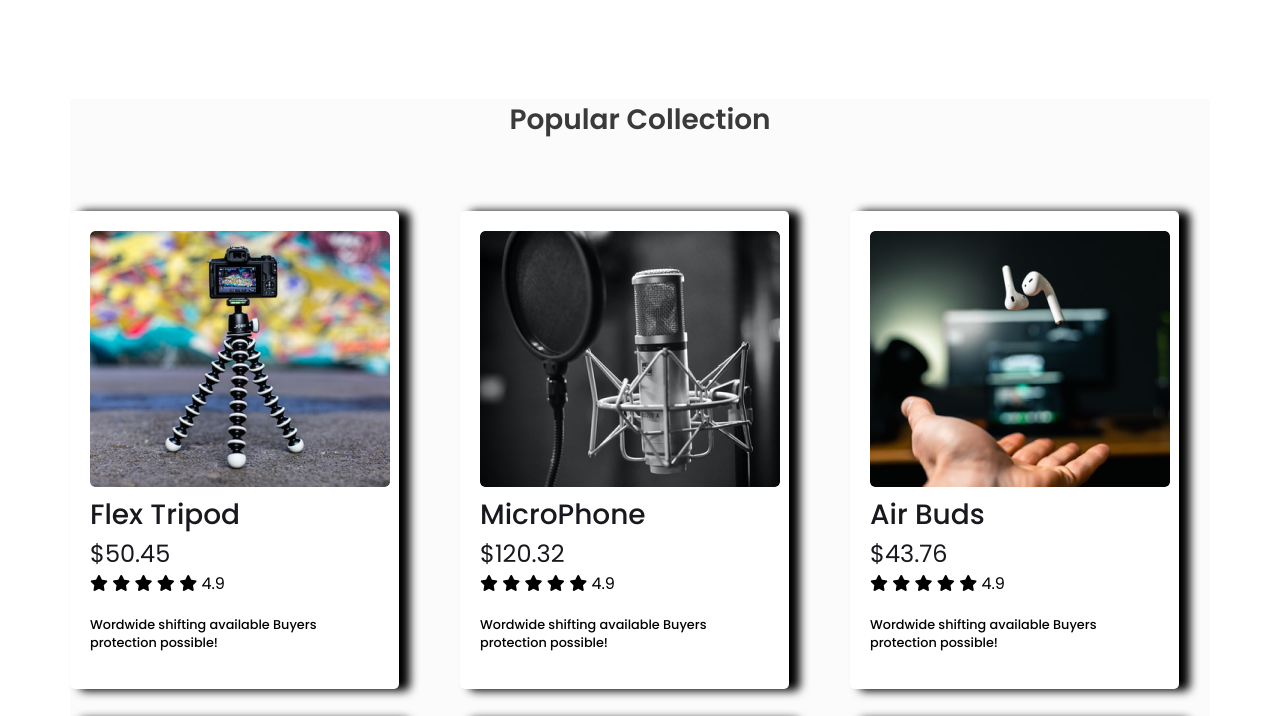
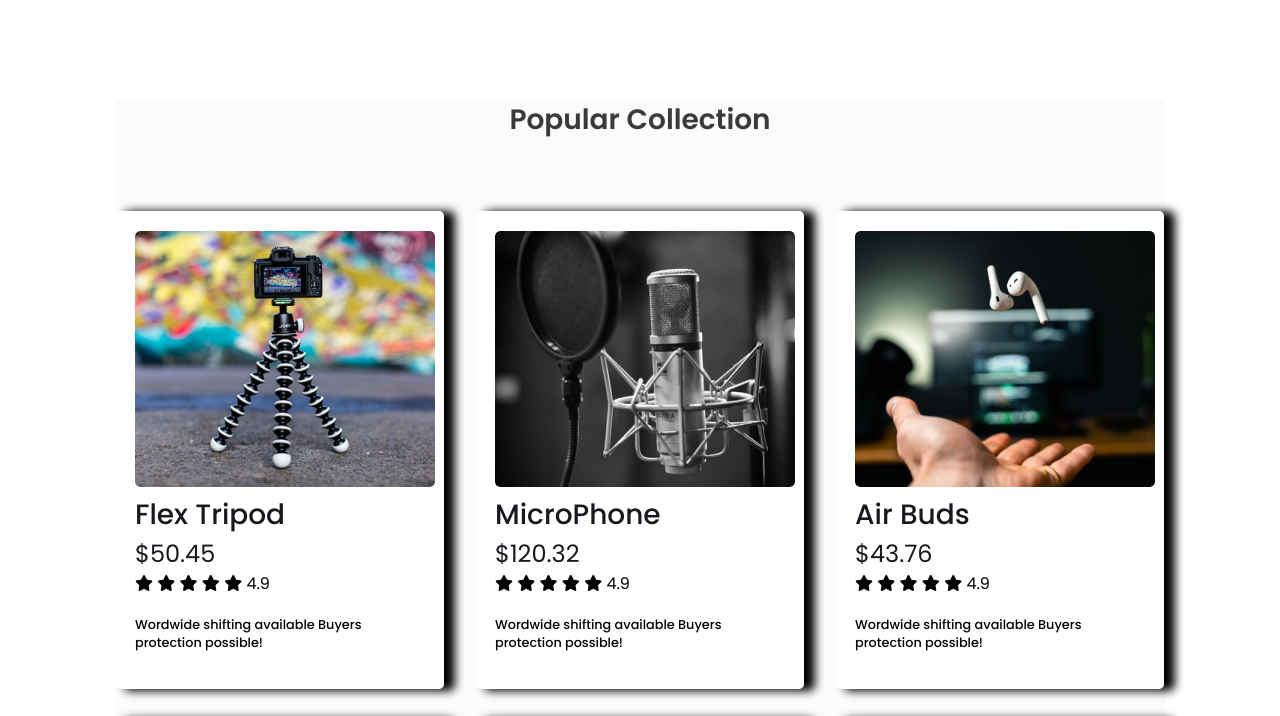
Before and after one commit to aftabuddin007/tech-store, a plain HTML site: page index.html in a window 1280 px wide. Shown: the part 908-1624 px from the top of the page. Drawn offline with Linux system fonts and the light colour scheme.

Commit message:
product width sizing

```diff
--- a/style.css
+++ b/style.css
@@ -142,7 +142,7 @@ section{
     gap: 30px;
 }
 .products {
-    max-width: 1140px;
+    max-width: 1050px;
     margin: 0 auto;
     background-color:#FBFBFB ;
     justify-content: center;
```
